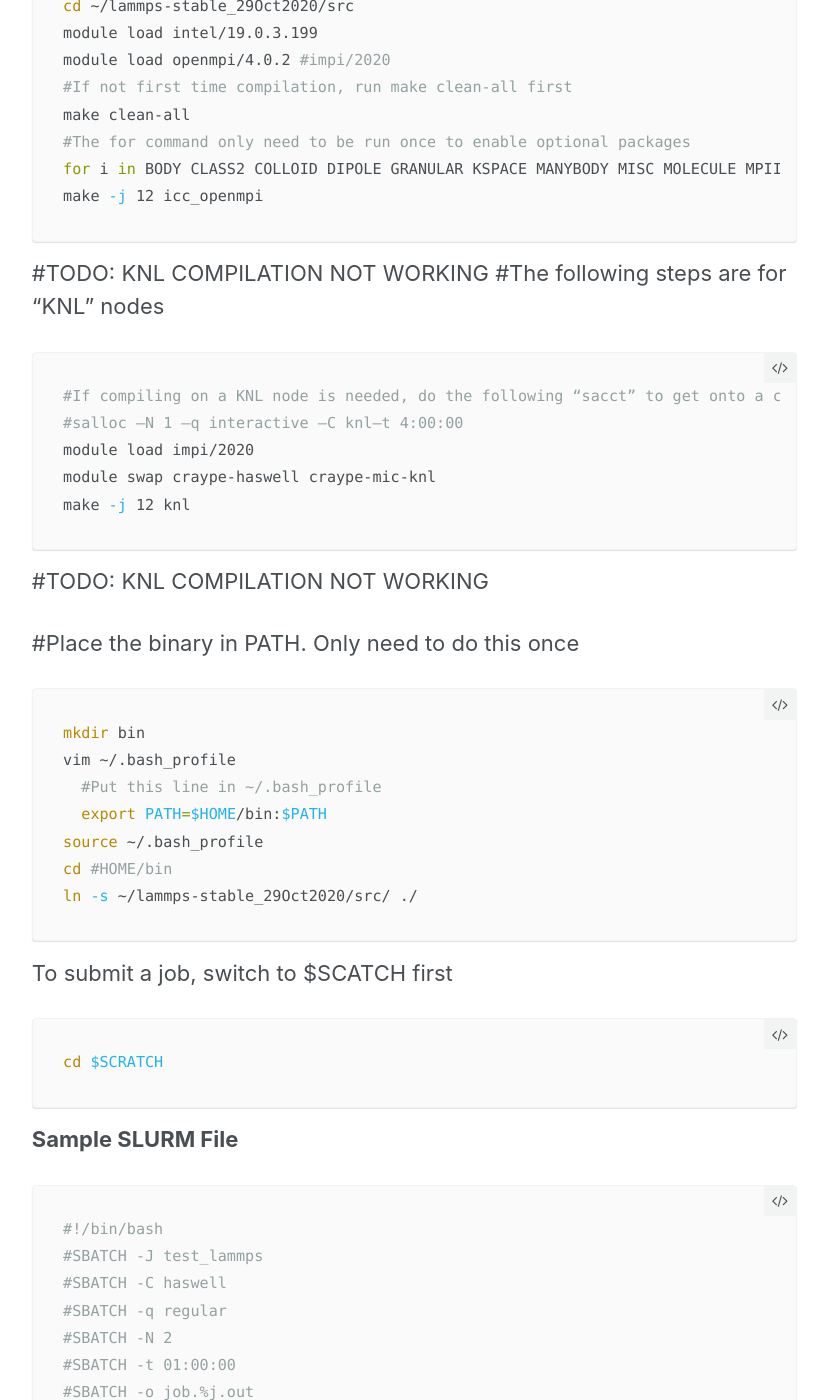
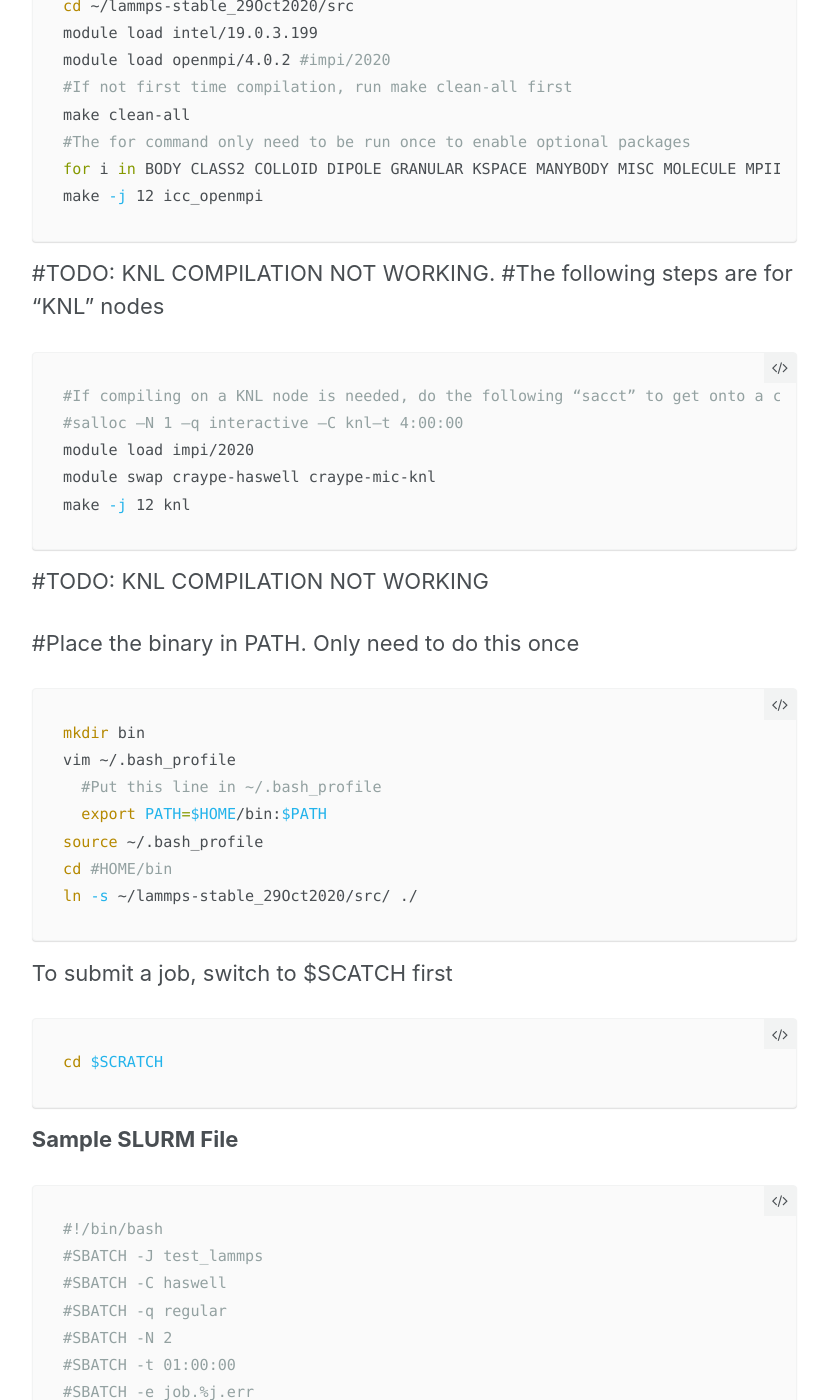
Before and after one commit to JingchaoZhang/JingchaoZhang.github.io, a Jekyll site: the page built from _posts/2020-10-31-Lammps Compilation on Nersc.md, in a window 1280 px wide and 1400 px high, scrolled down 1422 px. Shown: the whole window, without its empty margins (252-1080 px from the left). Built offline with Jekyll 4.4.1, drawn with Linux system fonts in a browser that asks for light colours.

Commit message:
Update 2020-10-31-Lammps Compilation on Nersc.md

````diff
--- a/_posts/2020-10-31-Lammps Compilation on Nersc.md
+++ b/_posts/2020-10-31-Lammps Compilation on Nersc.md
@@ -31,7 +31,7 @@
 make -j 12 icc_openmpi
 ```
 
-#TODO: KNL COMPILATION NOT WORKING
+#TODO: KNL COMPILATION NOT WORKING.
 #The following steps are for "KNL" nodes
 ```bash
 #If compiling on a KNL node is needed, do the following “sacct” to get onto a compute node
@@ -65,11 +65,12 @@
 #SBATCH -q regular
 #SBATCH -N 2
 #SBATCH -t 01:00:00
+#SBATCH -e job.%j.err
 #SBATCH -o job.%j.out
 
 module load intel/19.0.3.199 openmpi/4.0.2
 
-srun -n 64 -c 2 --cpu-bind=cores lmp_icc_openmpi < in.file
+srun -n 64 -c 2 --cpu-bind=cores lmp_icc_openmpi < in.snr
 ```
 Submit the job using sbatch
 ```bash
````
